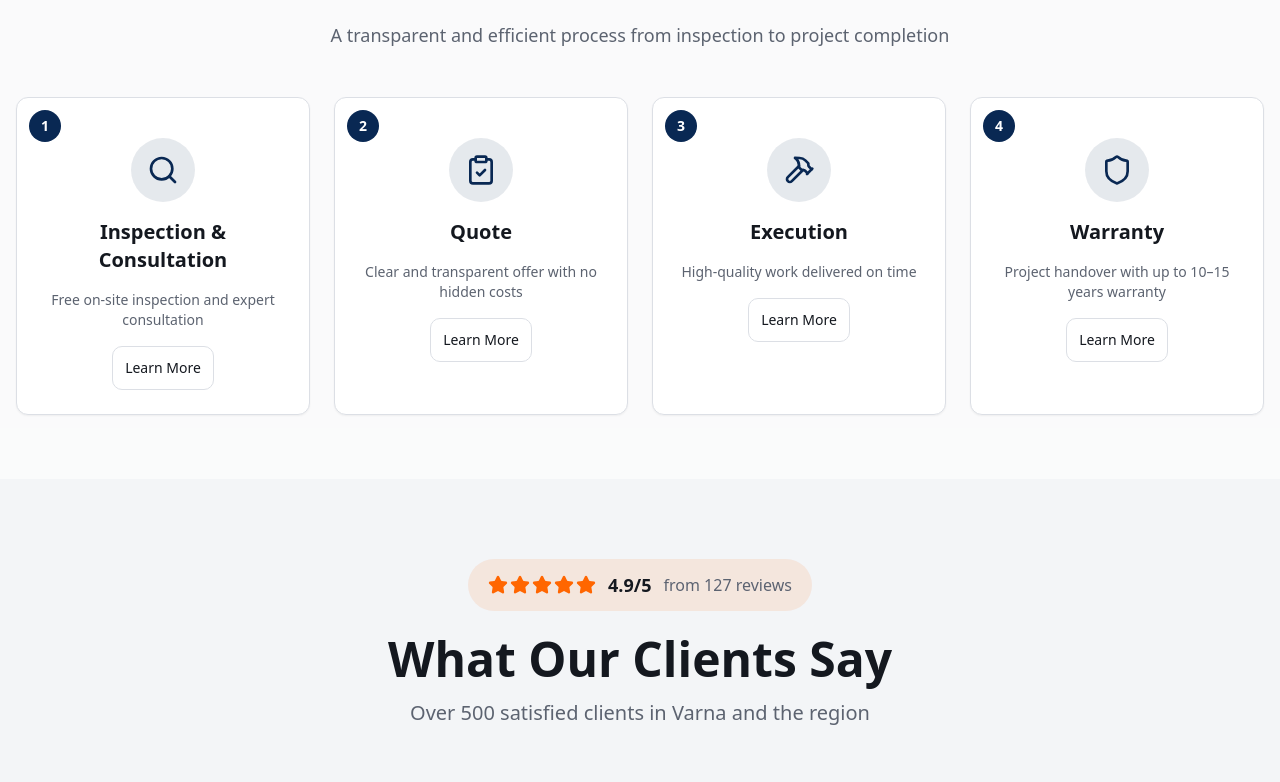
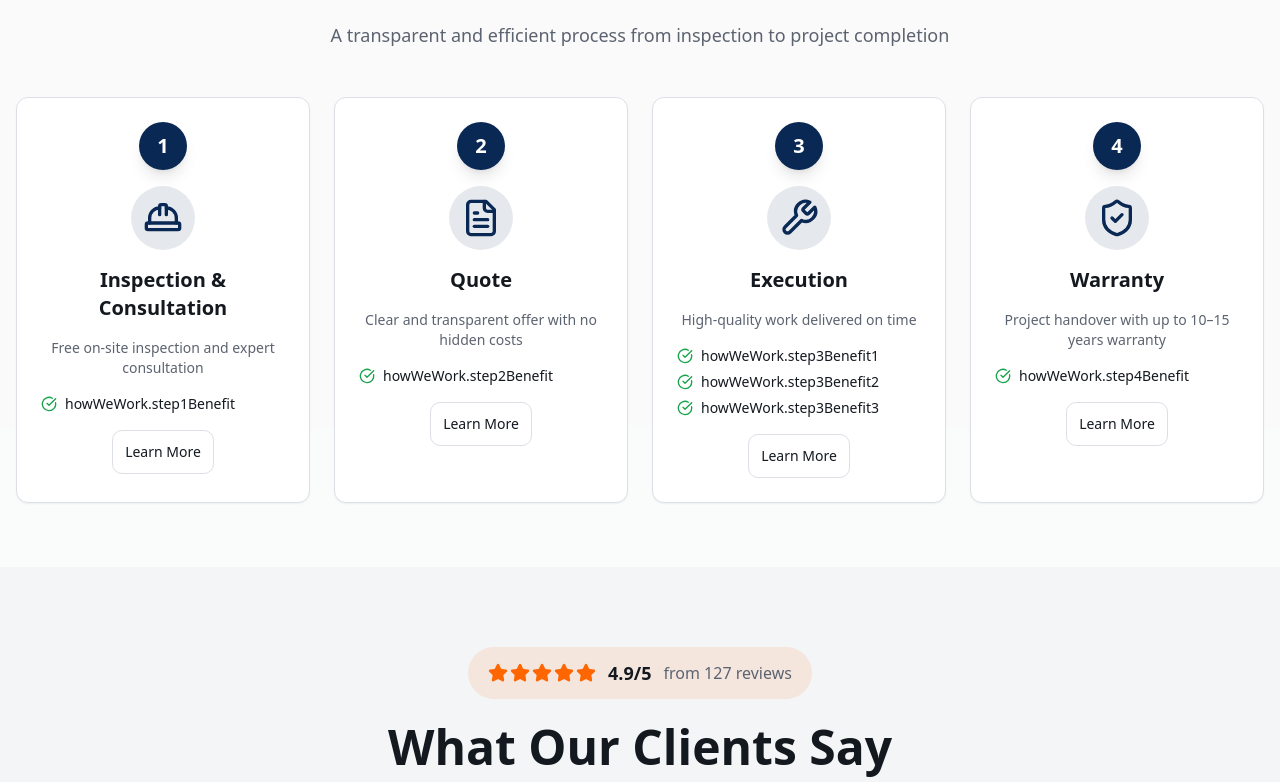
Before and after one commit to bulgarbuildbg-byte/roofing-renovation-hub, a React (Vite) app: page /en in a window 1280 px wide. Shown: the part 2875-3657 px from the top of the page. Built offline with nearby package versions, Linux system fonts and the light colour scheme; no server answers; the database is empty.

Commit message:
UI improvements for How We Work
Co-authored-by: bulgarbuildbg-byte <245549746+bulgarbuildbg-byte@users.noreply.github.com>

```diff
--- a/src/components/HowWeWork.tsx
+++ b/src/components/HowWeWork.tsx
@@ -1,5 +1,5 @@
 import { useTranslation } from "react-i18next";
-import { Search, ClipboardCheck, Hammer, Shield } from "lucide-react";
+import { HardHat, FileText, Wrench, ShieldCheck, CheckCircle } from "lucide-react";
 import { Card, CardContent } from "@/components/ui/card";
 import { Button } from "@/components/ui/button";
 import { useLocalizedPath } from "@/hooks/useLocalizedPath";
@@ -10,10 +10,30 @@ const HowWeWork = () => {
   const { getPath } = useLocalizedPath();
 
   const steps = [
-    { id: 1, icon: Search, titleKey: "howWeWork.step1Title", textKey: "howWeWork.step1Text" },
-    { id: 2, icon: ClipboardCheck, titleKey: "howWeWork.step2Title", textKey: "howWeWork.step2Text" },
-    { id: 3, icon: Hammer, titleKey: "howWeWork.step3Title", textKey: "howWeWork.step3Text" },
-    { id: 4, icon: Shield, titleKey: "howWeWork.step4Title", textKey: "howWeWork.step4Text" },
+    {
+      id: 1, icon: HardHat,
+      titleKey: "howWeWork.step1Title",
+      textKey: "howWeWork.step1Text",
+      benefits: ["howWeWork.step1Benefit"],
+    },
+    {
+      id: 2, icon: FileText,
+      titleKey: "howWeWork.step2Title",
+      textKey: "howWeWork.step2Text",
+      benefits: ["howWeWork.step2Benefit"],
+    },
+    {
+      id: 3, icon: Wrench,
+      titleKey: "howWeWork.step3Title",
+      textKey: "howWeWork.step3Text",
+      benefits: ["howWeWork.step3Benefit1", "howWeWork.step3Benefit2", "howWeWork.step3Benefit3"],
+    },
+    {
+      id: 4, icon: ShieldCheck,
+      titleKey: "howWeWork.step4Title",
+      textKey: "howWeWork.step4Text",
+      benefits: ["howWeWork.step4Benefit"],
+    },
   ];
 
   return (
@@ -34,11 +54,11 @@ const HowWeWork = () => {
             return (
               <Card key={step.id} className="relative overflow-hidden hover:shadow-lg transition-shadow">
                 <CardContent className="p-6 text-center flex flex-col items-center gap-4">
-                  <div className="absolute top-3 left-3 w-8 h-8 rounded-full bg-primary text-primary-foreground flex items-center justify-center text-sm font-bold">
+                  <div className="w-12 h-12 rounded-full bg-primary text-primary-foreground flex items-center justify-center text-xl font-bold shadow-lg">
                     {step.id}
                   </div>
-                  <div className="w-16 h-16 rounded-full bg-primary/10 flex items-center justify-center mt-4">
-                    <Icon className="w-8 h-8 text-primary" />
+                  <div className="w-16 h-16 rounded-full bg-primary/10 flex items-center justify-center">
+                    <Icon className="w-10 h-10 text-primary" />
                   </div>
                   <h3 className="text-xl font-semibold text-foreground">
                     {t(step.titleKey)}
@@ -46,6 +66,14 @@ const HowWeWork = () => {
                   <p className="text-muted-foreground text-sm">
                     {t(step.textKey)}
                   </p>
+                  <div className="space-y-1.5 w-full text-left">
+                    {step.benefits.map((bKey, i) => (
+                      <div key={i} className="flex items-center gap-2">
+                        <CheckCircle className="w-4 h-4 text-green-600 flex-shrink-0" />
+                        <span className="text-sm text-foreground font-medium">{t(bKey)}</span>
+                      </div>
+                    ))}
+                  </div>
                   <Button asChild variant="outline" size="sm" className="mt-auto">
                     <Link to={getPath("howWeWork")}>
                       {t("howWeWork.learnMore")}
--- a/src/pages/HowWeWorkPage.tsx
+++ b/src/pages/HowWeWorkPage.tsx
@@ -132,10 +132,10 @@ const HowWeWorkPage = () => {
           <h2 className="text-3xl font-bold text-primary-foreground mb-4">{t("howWeWork.ctaTitle")}</h2>
           <p className="text-primary-foreground/80 mb-6 text-lg">{t("howWeWork.ctaSubtitle")}</p>
           <div className="flex flex-col sm:flex-row gap-4 justify-center">
-            <Button asChild size="lg" variant="secondary">
+          <Button asChild size="lg" variant="secondary">
               <Link to={getPath("inspection")}>{t("howWeWork.ctaButton")}</Link>
             </Button>
-            <Button asChild size="lg" variant="outline" className="border-primary-foreground text-primary-foreground hover:bg-primary-foreground/10">
+            <Button asChild size="lg" className="bg-white text-primary border-2 border-white hover:bg-white/90 font-semibold">
               <a href="tel:+359884997659">
                 <Phone className="w-4 h-4 mr-2" />
                 088 499 7659
```
